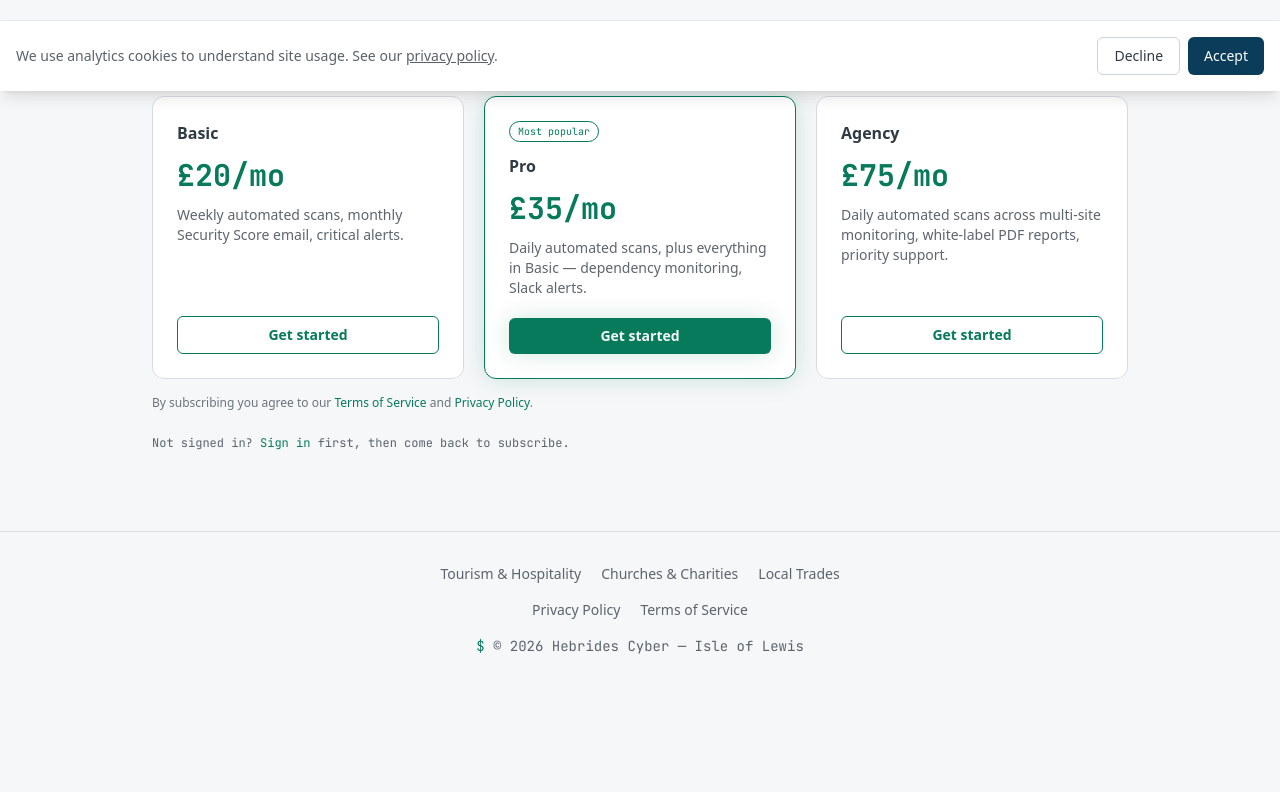
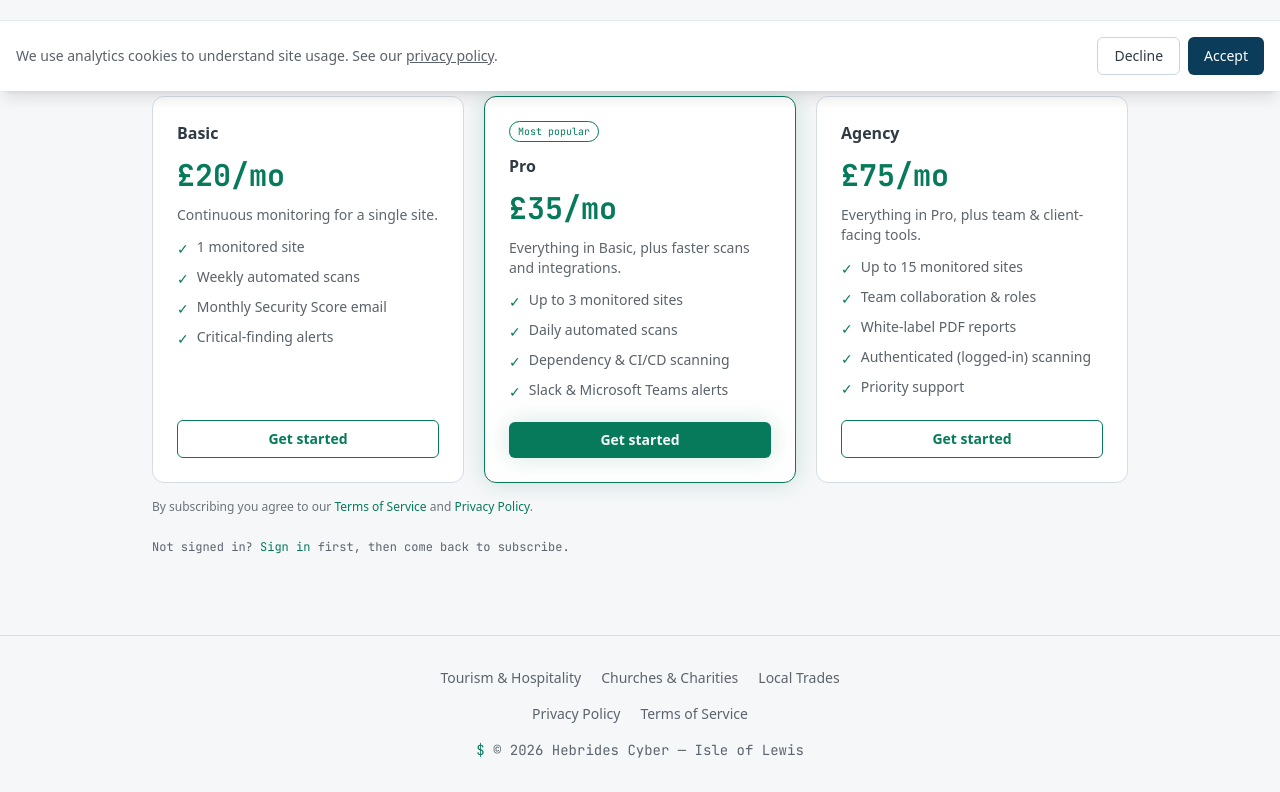
Before and after one commit to andrew-barvas/hebrides-cyber, a Next.js app in the folder hebridescyber-app/: page /pricing in a window 1280 px wide. Shown: the part 709-1501 px from the top of the page. Before the commit the page ends 1397 px from the top, so only its background shows below. Built offline with nearby package versions, Linux system fonts and the light colour scheme; no server answers.

Commit message:
feat: structured feature checklist on pricing tiers
Replace each subscription tier's single prose sentence with a per-tier
checklist so the Basic -> Pro -> Agency deltas (site caps, alert
channels, team/white-label/authenticated-scan capabilities) are
scannable rather than buried in a paragraph.

```diff
--- a/hebridescyber-app/src/app/pricing/page.tsx
+++ b/hebridescyber-app/src/app/pricing/page.tsx
@@ -16,10 +16,52 @@ const oneOff = [
   { name: "Full SaaS Audit", price: "£1,800", desc: "Full manual pen test, CI/CD review, cloud permissions review, 20+ page report." },
 ];
 
-const subscriptions: Array<{ id: "basic" | "pro" | "agency"; name: string; price: string; desc: string; highlight?: boolean }> = [
-  { id: "basic", name: "Basic", price: "£20/mo", desc: "Weekly automated scans, monthly Security Score email, critical alerts." },
-  { id: "pro", name: "Pro", price: "£35/mo", desc: "Daily automated scans, plus everything in Basic — dependency monitoring, Slack alerts.", highlight: true },
-  { id: "agency", name: "Agency", price: "£75/mo", desc: "Daily automated scans across multi-site monitoring, white-label PDF reports, priority support." },
+const subscriptions: Array<{
+  id: "basic" | "pro" | "agency";
+  name: string;
+  price: string;
+  tagline: string;
+  features: string[];
+  highlight?: boolean;
+}> = [
+  {
+    id: "basic",
+    name: "Basic",
+    price: "£20/mo",
+    tagline: "Continuous monitoring for a single site.",
+    features: [
+      "1 monitored site",
+      "Weekly automated scans",
+      "Monthly Security Score email",
+      "Critical-finding alerts",
+    ],
+  },
+  {
+    id: "pro",
+    name: "Pro",
+    price: "£35/mo",
+    tagline: "Everything in Basic, plus faster scans and integrations.",
+    features: [
+      "Up to 3 monitored sites",
+      "Daily automated scans",
+      "Dependency & CI/CD scanning",
+      "Slack & Microsoft Teams alerts",
+    ],
+    highlight: true,
+  },
+  {
+    id: "agency",
+    name: "Agency",
+    price: "£75/mo",
+    tagline: "Everything in Pro, plus team & client-facing tools.",
+    features: [
+      "Up to 15 monitored sites",
+      "Team collaboration & roles",
+      "White-label PDF reports",
+      "Authenticated (logged-in) scanning",
+      "Priority support",
+    ],
+  },
 ];
 
 export default function PricingPage() {
@@ -116,7 +158,15 @@ export default function PricingPage() {
               )}
               <h3 className="text-base font-semibold text-cybertext">{p.name}</h3>
               <p className="my-3 font-mono text-3xl font-bold text-neon">{p.price}</p>
-              <p className="flex-1 text-sm text-cybertext/60">{p.desc}</p>
+              <p className="mb-3 text-sm text-cybertext/60">{p.tagline}</p>
+              <ul className="flex-1 space-y-2 text-sm text-cybertext/80">
+                {p.features.map((f) => (
+                  <li key={f} className="flex items-start gap-2">
+                    <span className="mt-0.5 text-neon" aria-hidden="true">✓</span>
+                    <span>{f}</span>
+                  </li>
+                ))}
+              </ul>
               <button
                 onClick={() => subscribe(p.id)}
                 disabled={loadingPlan === p.id}
```
